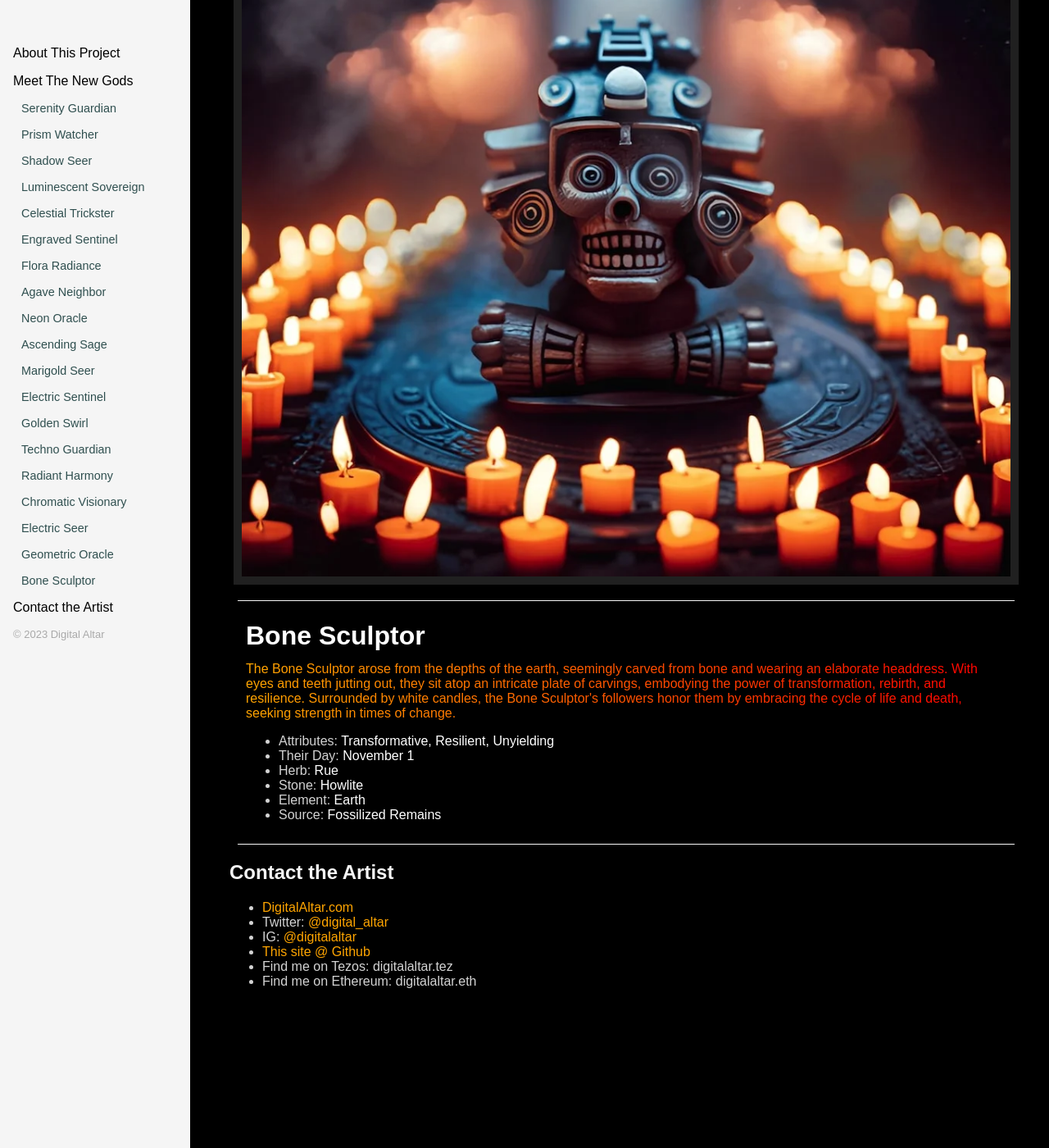
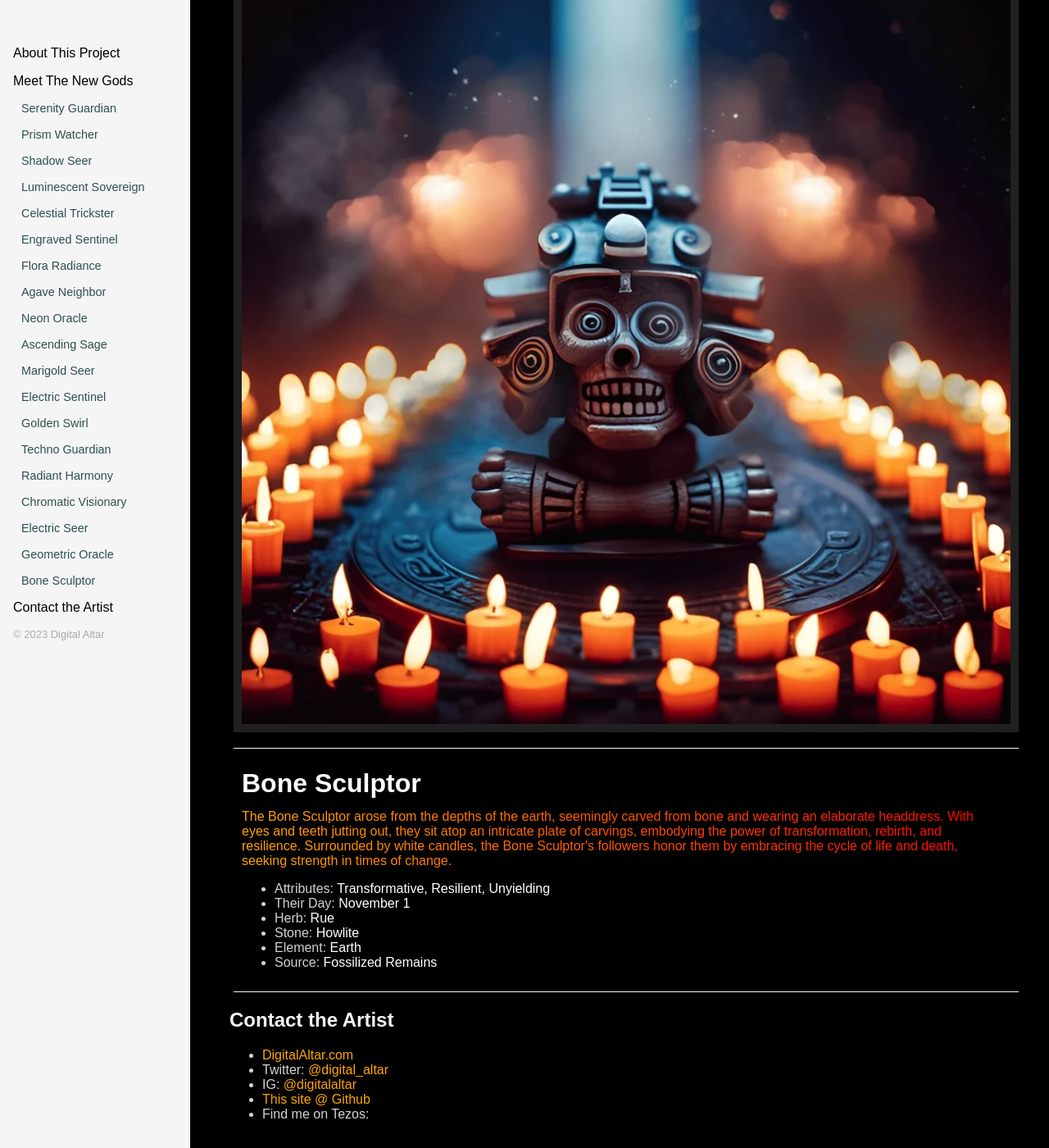
Before and after one commit to Digital-Altar/new-gods, a Jekyll site: the page built from index.markdown, in a window 1280 px wide and 1400 px high, scrolled down 23789 px. Shown: the whole window at 82% size. Built offline with Jekyll 4.4.1, drawn with Linux system fonts in a browser that asks for light colours.

Commit message:
Updating styles

```diff
--- a/_layouts/default.html
+++ b/_layouts/default.html
@@ -66,7 +66,7 @@
         <li>Twitter: <a href="https://twitter.com/digital_altar">@digital_altar</a></li>
         <li>IG: <a href="https://www.instagram.com/digitalaltar/">@digitalaltar</a></li>
         <li><a href="https://github.com/Digital-Altar/new-gods">This site @ Github</a></li>
-        <li>Find me on Tezos: digitalaltar.tez</li>
+        <li>Find me on Tezos: <a href="digitalaltar.tez</li>
         <li>Find me on Ethereum: digitalaltar.eth</li>
       </ul>
     </section>
--- a/assets/css/styles.css
+++ b/assets/css/styles.css
@@ -93,7 +93,7 @@
 .god-info {
 	border-top: solid 1px whitesmoke;
 	border-bottom: solid 1px whitesmoke;
-	margin: 10px;
+	margin: 10px 5px 20px 5px;
 	padding: 10px;
 }
 .god-info p {
```
